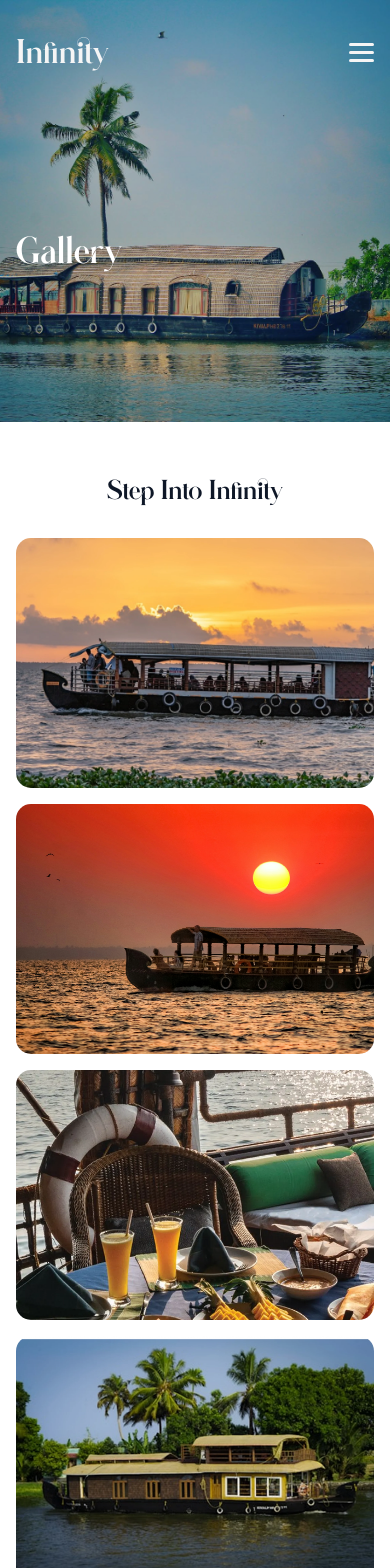
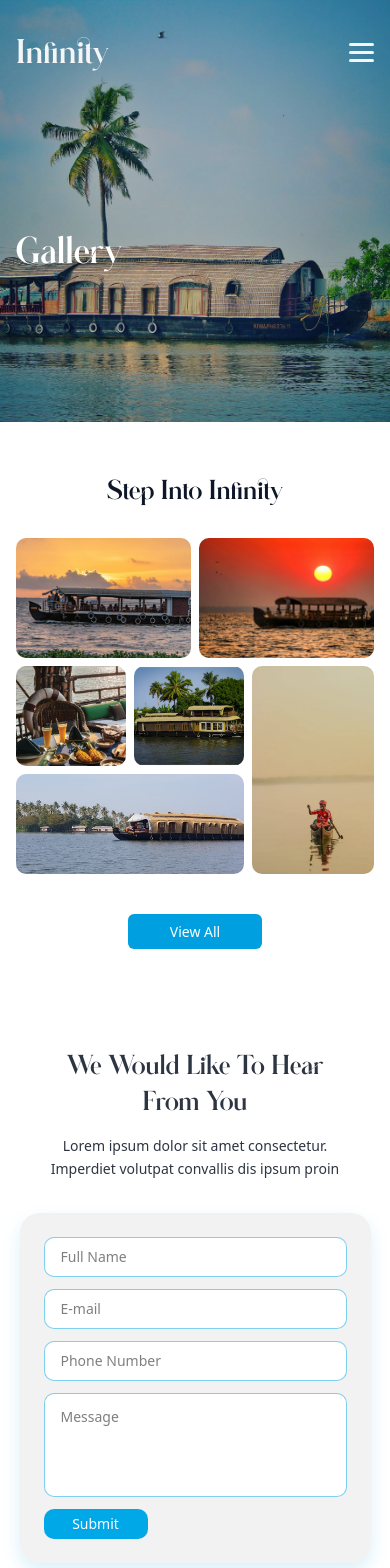
Before and after one commit to SumoodAmeen/Houseboat_frontend, a React (Vite) app: page /gallery in a window 390 px wide. Shown: the top 1568 px of the page. Built offline with nearby package versions, Linux system fonts and the light colour scheme.

Commit message:
gallery section mobile view completed

```diff
--- a/src/components/gallery_page_components/Gallery.jsx
+++ b/src/components/gallery_page_components/Gallery.jsx
@@ -13,98 +13,6 @@ import boat2 from '../../assets/landing/boat2.webp';
 const Gallery = () => {
     const [showAll, setShowAll] = useState(false);
 
-    // Image data structure for easier management
-    const galleryImages = [
-        // Block 1 (Initial View)
-        { src: boat1, alt: "Houseboat", className: "col-span-1 md:col-span-6 h-[250px] md:h-[350px]" },
-        { src: bookingHero, alt: "Sunset", className: "col-span-1 md:col-span-6 h-[250px] md:h-[350px]" },
-
-        // Complex Grid Section
-        { src: step2, alt: "Dining", className: "col-span-1 md:col-span-3 h-[250px] md:h-[300px]" },
-        { src: step4, alt: "Wheel", className: "col-span-1 md:col-span-3 h-[250px] md:h-[300px]" },
-        { src: caneo, alt: "Canoe", className: "col-span-1 md:col-span-4 md:row-span-2 h-[250px] md:h-[630px]" }, // Tall image on right
-        { src: contact3, alt: "Sunset Boat", className: "col-span-1 md:col-span-6 h-[250px] md:h-[300px]" },
-
-        // Extra images for "View More"
-        { src: galleryHero, alt: "Gallery Hero", className: "col-span-1 md:col-span-6 h-[250px] md:h-[350px]" },
-        { src: boat2, alt: "Boat 2", className: "col-span-1 md:col-span-6 h-[250px] md:h-[350px]" },
-    ];
-
-    // Mobile: Show 4 initially
-    // Desktop: Show 6 initially (The first block)
-    const visibleImages = showAll ? galleryImages : galleryImages.slice(0, 6);
-
-    // Custom layout render for Desktop to match the specific design
-    const renderDesktopLayout = () => {
-        const imagesToRender = showAll ? galleryImages : galleryImages.slice(0, 6);
-
-        return (
-            <div className="hidden md:flex flex-col gap-6 max-w-[1240px] mx-auto px-4">
-                {/* Row 1 */}
-                <div className="flex gap-6">
-                    <div className="w-1/2 h-[350px] rounded-[20px] overflow-hidden">
-                        <img src={boat1} alt="Houseboat" className="w-full h-full object-cover hover:scale-110 transition-transform duration-500" />
-                    </div>
-                    <div className="w-1/2 h-[350px] rounded-[20px] overflow-hidden">
-                        <img src={bookingHero} alt="Sunset" className="w-full h-full object-cover hover:scale-110 transition-transform duration-500" />
-                    </div>
-                </div>
-
-                {/* Row 2 & 3 Container */}
-                <div className="flex gap-6">
-                    {/* Left Column Group */}
-                    <div className="w-[65%] flex flex-col gap-6">
-                        {/* Top Row of Left Group */}
-                        <div className="flex gap-6">
-                            <div className="w-1/2 h-[300px] rounded-[20px] overflow-hidden">
-                                <img src={step2} alt="Dining" className="w-full h-full object-cover hover:scale-110 transition-transform duration-500" />
-                            </div>
-                            <div className="w-1/2 h-[300px] rounded-[20px] overflow-hidden">
-                                <img src={step4} alt="Wheel" className="w-full h-full object-cover hover:scale-110 transition-transform duration-500" />
-                            </div>
-                        </div>
-                        {/* Bottom Row of Left Group */}
-                        <div className="w-full h-[300px] rounded-[20px] overflow-hidden">
-                            <img src={contact3} alt="Sunset Boat" className="w-full h-full object-cover hover:scale-110 transition-transform duration-500" />
-                        </div>
-                    </div>
-
-                    {/* Right Column (Tall Image) */}
-                    <div className="w-[35%] h-[624px] rounded-[20px] overflow-hidden">
-                        <img src={caneo} alt="Canoe" className="w-full h-full object-cover hover:scale-110 transition-transform duration-500" />
-                    </div>
-                </div>
-
-                {/* Extra Content (Shown when View More is clicked) */}
-                {showAll && (
-                    <div className="flex gap-6 mt-0">
-                        <div className="w-1/2 h-[350px] rounded-[20px] overflow-hidden">
-                            <img src={galleryHero} alt="Gallery Hero" className="w-full h-full object-cover hover:scale-110 transition-transform duration-500" />
-                        </div>
-                        <div className="w-1/2 h-[350px] rounded-[20px] overflow-hidden">
-                            <img src={boat2} alt="Boat 2" className="w-full h-full object-cover hover:scale-110 transition-transform duration-500" />
-                        </div>
-                    </div>
-                )}
-            </div>
-        );
-    };
-
-    const renderMobileLayout = () => {
-        // Mobile: Show 4 items initially
-        const mobileImages = showAll ? galleryImages : galleryImages.slice(0, 4);
-
-        return (
-            <div className="md:hidden flex flex-col gap-4 px-4">
-                {mobileImages.map((img, index) => (
-                    <div key={index} className="w-full h-[250px] rounded-[15px] overflow-hidden">
-                        <img src={img.src} alt={img.alt} className="w-full h-full object-cover" />
-                    </div>
-                ))}
-            </div>
-        );
-    };
-
     return (
         <section className="py-[50px] md:py-[80px] bg-white" id="gallery">
             <div className="text-center mb-[30px] md:mb-[50px]">
@@ -113,8 +21,54 @@ const Gallery = () => {
                 </h2>
             </div>
 
-            {renderDesktopLayout()}
-            {renderMobileLayout()}
+            <div className="flex flex-col gap-2 md:gap-6 max-w-[1240px] mx-auto px-4">
+                {/* Row 1 */}
+                <div className="flex gap-2 md:gap-6">
+                    <div className="w-1/2 h-[120px] md:h-[350px] rounded-[10px] md:rounded-[20px] overflow-hidden">
+                        <img src={boat1} alt="Houseboat" className="w-full h-full object-cover hover:scale-110 transition-transform duration-500" />
+                    </div>
+                    <div className="w-1/2 h-[120px] md:h-[350px] rounded-[10px] md:rounded-[20px] overflow-hidden">
+                        <img src={bookingHero} alt="Sunset" className="w-full h-full object-cover hover:scale-110 transition-transform duration-500" />
+                    </div>
+                </div>
+
+                {/* Row 2 & 3 Container */}
+                <div className="flex gap-2 md:gap-6">
+                    {/* Left Column Group */}
+                    <div className="w-[65%] flex flex-col gap-2 md:gap-6">
+                        {/* Top Row of Left Group */}
+                        <div className="flex gap-2 md:gap-6">
+                            <div className="w-1/2 h-[100px] md:h-[300px] rounded-[10px] md:rounded-[20px] overflow-hidden">
+                                <img src={step2} alt="Dining" className="w-full h-full object-cover hover:scale-110 transition-transform duration-500" />
+                            </div>
+                            <div className="w-1/2 h-[100px] md:h-[300px] rounded-[10px] md:rounded-[20px] overflow-hidden">
+                                <img src={step4} alt="Wheel" className="w-full h-full object-cover hover:scale-110 transition-transform duration-500" />
+                            </div>
+                        </div>
+                        {/* Bottom Row of Left Group */}
+                        <div className="w-full h-[100px] md:h-[300px] rounded-[10px] md:rounded-[20px] overflow-hidden">
+                            <img src={contact3} alt="Sunset Boat" className="w-full h-full object-cover hover:scale-110 transition-transform duration-500" />
+                        </div>
+                    </div>
+
+                    {/* Right Column (Tall Image) */}
+                    <div className="w-[35%] h-[208px] md:h-[624px] rounded-[10px] md:rounded-[20px] overflow-hidden">
+                        <img src={caneo} alt="Canoe" className="w-full h-full object-cover hover:scale-110 transition-transform duration-500" />
+                    </div>
+                </div>
+
+                {/* Extra Content (Shown when View More is clicked) */}
+                {showAll && (
+                    <div className="flex gap-2 md:gap-6 mt-0">
+                        <div className="w-1/2 h-[120px] md:h-[350px] rounded-[10px] md:rounded-[20px] overflow-hidden">
+                            <img src={galleryHero} alt="Gallery Hero" className="w-full h-full object-cover hover:scale-110 transition-transform duration-500" />
+                        </div>
+                        <div className="w-1/2 h-[120px] md:h-[350px] rounded-[10px] md:rounded-[20px] overflow-hidden">
+                            <img src={boat2} alt="Boat 2" className="w-full h-full object-cover hover:scale-110 transition-transform duration-500" />
+                        </div>
+                    </div>
+                )}
+            </div>
 
             <div className="flex justify-center mt-[40px] md:mt-[60px]">
                 <button
```
